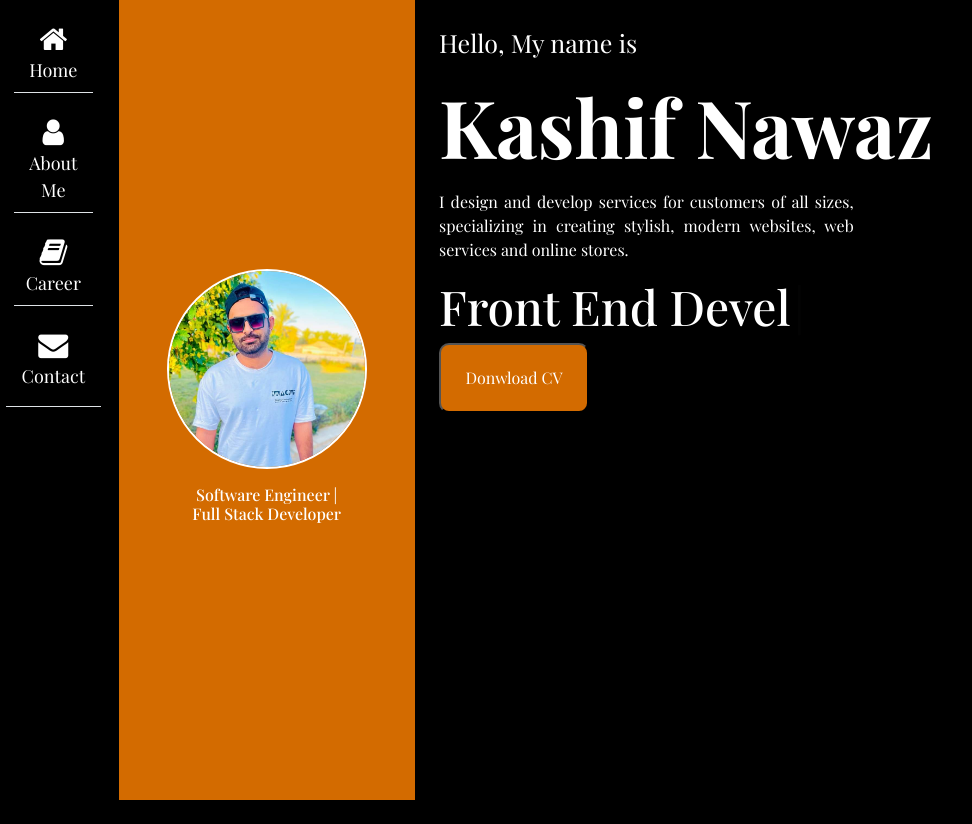
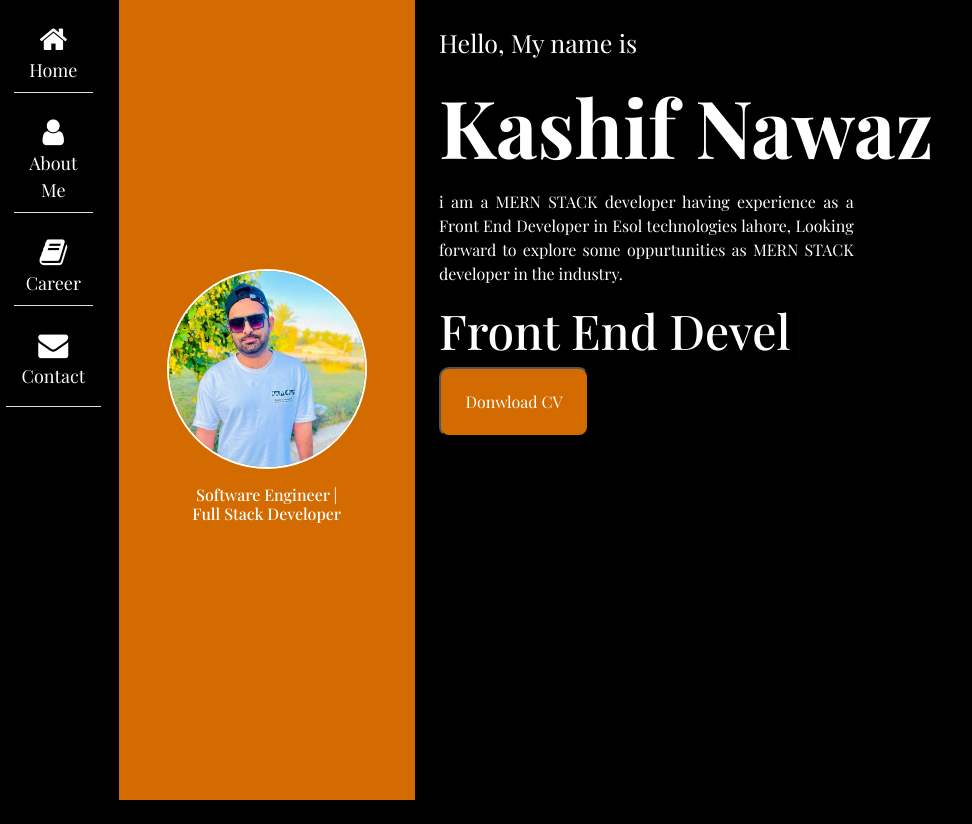
Before and after one commit to kashif0301/my-portfolio, a Next.js app: page / in a window 1280 px wide. Shown: the whole page, without its empty margins (0-972 px from the left). Built offline with nearby package versions, Linux system fonts and the light colour scheme; a web font is replaced by a local one.

Commit message:
about replace

```diff
--- a/src/app/page.js
+++ b/src/app/page.js
@@ -19,14 +19,26 @@ export default function Home() {
       </p>
       <h1 style={{ fontSize: "80px", fontWeight: "700" }}>Kashif Nawaz</h1>
       <p className="mt-3" style={{ width: "50%", textAlign: "justify" }}>
-        I design and develop services for customers of all sizes, specializing
-        in creating stylish, modern websites, web services and online stores.
+        i am a MERN STACK developer having experience as a Front End Developer
+        in Esol technologies lahore, Looking forward to explore some
+        oppurtunities as MERN STACK developer in the industry.
       </p>
-      <h4 className="fontgreen" style={{fontSize:"3rem"}}>
+      <h4 className="fontgreen" style={{ fontSize: "3rem" }}>
         {text}
         <Cursor />
       </h4>
-      <button style={{width:"150px", borderRadius:"10px", height:"70px", backgroundColor:"#D36B00", color:"white"}}> Donwload CV</button>
+      <button
+        style={{
+          width: "150px",
+          borderRadius: "10px",
+          height: "70px",
+          backgroundColor: "#D36B00",
+          color: "white",
+        }}
+      >
+        {" "}
+        Donwload CV
+      </button>
     </div>
   );
 }
```
